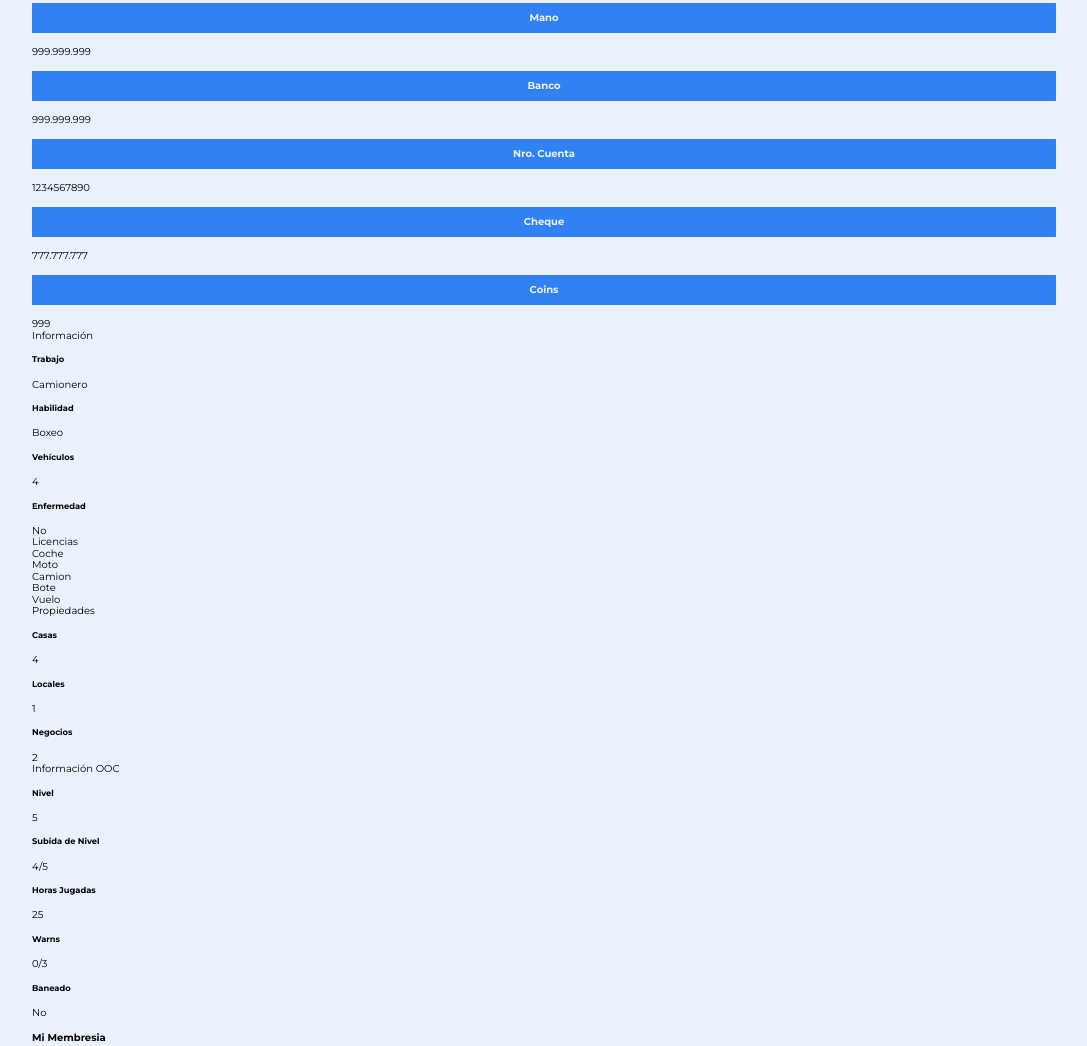
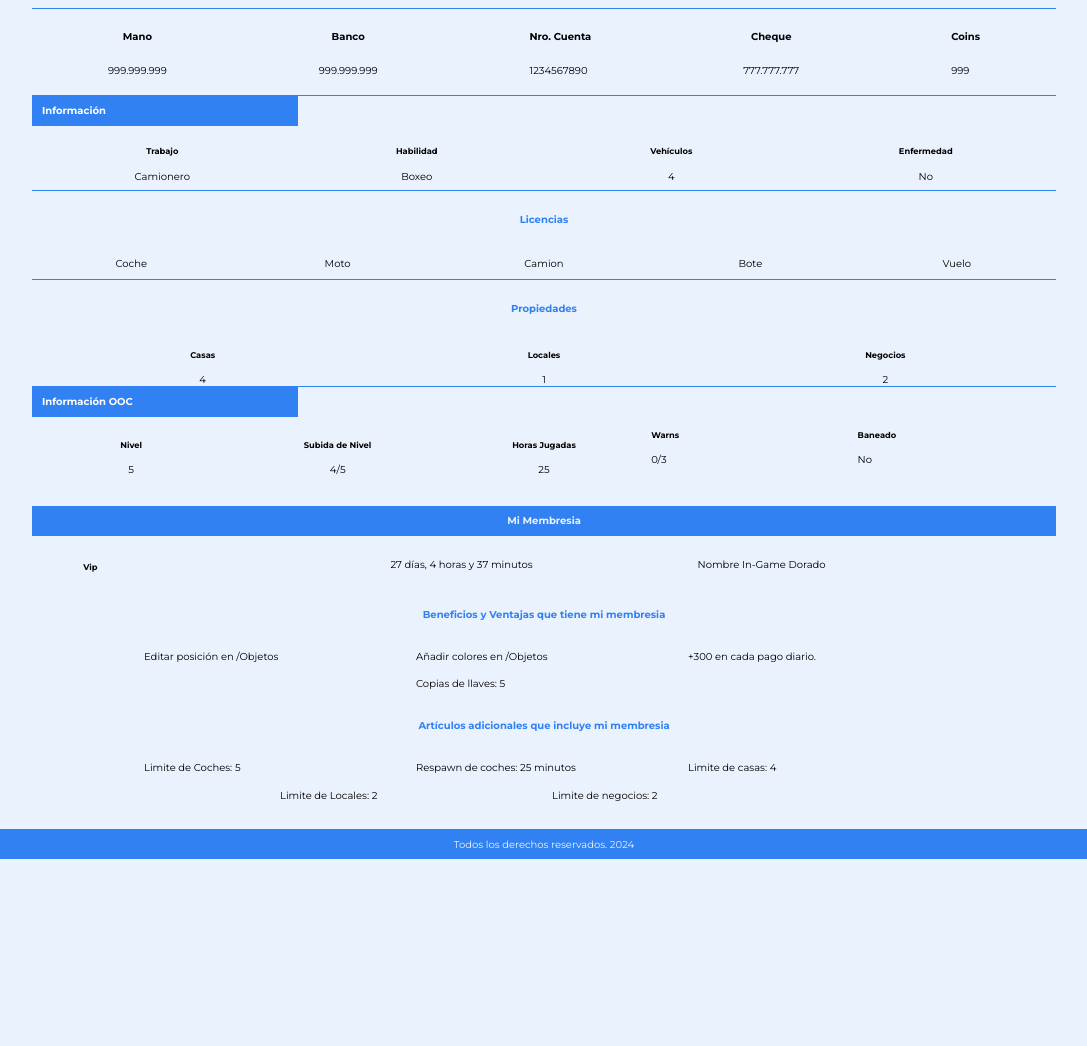
Before and after one commit to Drexel47/San-Andreas-PCU, a website: page pages/users/pcu.html in a window 1280 px wide. Shown: the part 375-1421 px from the top of the page, without its empty margins (96-1183 px from the left). After the commit the page ends 1234 px from the top, so only its background shows below. Drawn offline with Linux system fonts and the light colour scheme; a web font is replaced by a local one.

Commit message:
Actualizar estructura
Restructurar pcu del proyecto

```diff
--- a/pages/users/pcu.html
+++ b/pages/users/pcu.html
@@ -99,26 +99,26 @@
 
 
         </section>
-        <section class="pcu_user_bank center">
-                <div class="money">
+        <section class="user-money">
+                <div class="money item">
                     <h4 class="money-color stat_title _bold">Mano</h4>
                     <span class="stat_desc">999.999.999</span>
 
                 </div>
-                <div class="bank" >
+                <div class="bank item" >
                     <h4 class="bank-color stat_title _bold">Banco</h4>
                     <span class="stat_desc">999.999.999</span>
 
                 </div>
-                <div class="numBank">
+                <div class="account-num item">
                     <h4 class="numBank-color stat_title _bold account-color">Nro. Cuenta</h4>
                     <span class="stat_desc">1234567890</span>
                 </div>
-                <div class="check">
+                <div class="bank-check item">
                     <h4 class="check-color stat_title _bold check-color">Cheque</h4>
                     <span class="stat_desc">777.777.777</span>
                 </div>
-                <div class="coins">
+                <div class="user-coins item">
                     <h4 class="coin-color stat_title _bold">Coins</h4>
                     <span class="stat_desc">999</span>
                 </div>
@@ -128,88 +128,104 @@
 
         </section>
 
-        <section class="_user-info">
-            <div class="_informacion-general">
-                <div class="_informacion-title _bold">Información</div>
-                <div class="_trabajo">
-                    <h5 class="subitem_title _bold">Trabajo</h5>
+        <section class="user-info">
+            <div class="section-title">
+                <h4>Información</h4>
+            </div>
+
+            <div class="informacion-general">
+
+                <div class="trabajo item">
+                    <h5 class="">Trabajo</h5>
                     <span class="subitem_detail">
                         Camionero
                     </span>
                 </div>
-                <div class="_habilidad">
-                    <h5 class="subitem_title _bold">Habilidad</h5>
+                <div class="habilidad item">
+                    <h5 class="">Habilidad</h5>
                     <span class="subitem_detail">
                         Boxeo
                     </span>
                 </div>
-                <div class="_vehiculos">
-                    <h5 class="subitem_title _bold">Vehículos</h5>
+                <div class="vehiculos item">
+                    <h5 class="">Vehículos</h5>
                     <span class="subitem_detail">
                         4
                     </span>
                 </div>
-                <div class="_enfermedad">
-                    <h5 class="subitem_title _bold">Enfermedad</h5>
+                <div class="enfermedad item">
+                    <h5 class="">Enfermedad</h5>
                     <span class="subitem_detail">
                         No
                     </span>
                 </div>
             </div>
-            <div class="_licencias">
-                <div class="_licencias-title _bold">Licencias</div>
-                <div class="_coche">
+            <div class="licencias">
+                <h4 class="section-subtitle">Licencias</h4>
+                <div class="licencias-contenedor">
+                    <div class="_coche item">
                         Coche
                     </div>
-                <div class="_moto">
+                    <div class="_moto item">
                         Moto
                     </div>
-                <div class="_camion">
+                    <div class="_camion item">
                         Camion
                     </div>
-                <div class="_bote">
+                    <div class="_bote item">
                         Bote
                     </div>
-                <div class="_vuelo">
+                    <div class="_vuelo item">
                         Vuelo
                     </div>
                 </div>
-            <div class="_propiedades">
-                <div class="_propiedades-title _bold">Propiedades</div>
-                <div class="_casas">
+            </div>
+            <div class="propiedades">
+                <h4 class="section-subtitle">Propiedades</h4>
+                <div class="propiedades-contenedor">
+                    <div class="casas item">
                         <h5 class="subitem_title _bold">Casas</h5>
                         <span class="subitem_detail">
                         4
                         </span>
                     </div>
-                <div class="_locales">
+                    <div class="locales item">
                         <h5 class="subitem_title _bold">Locales</h5>
                         <span class="subitem_detail">
                             1
                         </span>
                     </div>
-                <div class="_negocios">
+                    <div class="negocios item">
                         <h5 class="subitem_title _bold">Negocios</h5>
                         <span class="subitem_detail">
                             2
                         </span>
                     </div>
+
+
                 </div>
-            <div class="_informacion-ooc">
-                <div class="_ooc-title _bold">Información OOC</div>
-                <div class="_nivel">
+
+
+            </div>
+            <section class="informacion-ooc">
+                <div class="section-title">
+                    <h4>Información OOC</h4>
+                </div>
+
+                <div class="informacion-ooc-contenedor">
+                    <div class="_nivel item">
                         <h5 class="subitem_title _bold">Nivel</h5>
                         <span class="subitem_detail">
                         5
                         </span>
                     </div>
-                <div class="_hrs-subida">
+                    <div class="_hrs-subida item">
                         <h5 class="subitem_title _bold">Subida de Nivel</h5>
                         <span class="subitem_detail">
                         4/5
                         </span>
                     </div>
-                <div class="_hrs-jugadas">
+                    <div class="_hrs-jugadas item">
                         <h5 class="subitem_title _bold">Horas Jugadas</h5>
                         <span class="subitem_detail">
                         25
@@ -227,46 +243,57 @@
                             No
                         </span>
                     </div>
+
+                </div>
+
+
+
+
             </div>
         </section>
 
 </section>
 
 <section class="pcu-vip">
-    <h4 class="pcu-vip-info">Mi Membresia</h4>
+
     <div class="vip-stats">
-
+        <h4>Mi Membresia</h4>
         <div class="vip-type">
             <h5>Vip</h5>
 
             <p class="vip-duration">
                 27 días, 4 horas y 37 minutos
             </p>
+            <p class="vip-name">
+            Nombre In-Game <span class="color_nombre _bold-600 txt-shw">Dorado</span>
+            </p>
         </div>
 
-
-        <div class="Color-Nombre">Nombre In-Game <span class="color_nombre _bold-600 txt-shw">Dorado</span></div>
+    </div>
 
         <div class="ventajas-membresia">
-            <h4>Beneficios y Ventajas que tiene mi membresia</h4>
+            <h4 class="section-subtitle">Beneficios y Ventajas que tiene mi membresia</h4>
 
             <div class="contenedor-ventajas">
-                <div class="editar-posición">Editar posición en <span class="objetos_cmd ml-2 _bold-500">/Objetos</span> </div>
-                <div class="color-objetos">Añadir colores en <span class="objetos_cmd ml-2 _bold-500">/Objetos</span></div>
-                <div class="payday"><span class="money-color _bold-600 mr-2 txt-shw">+300</span>en cada pago diario.</div>
-                <div class="copias-llave">Copias de llaves:<span class="copias_llaves _bold">5</span></div>
-                <div class="Ventajas-adicionales _bold-600">Artículos adicionales que incluye mi membresia</div>
-                <div class="Limite-coches">Limite de Coches:<span class="limite_coches ml-2 _bold">5</span></div>
-                <div class="Respawn-coches">Respawn de coches:<span class="respawn_coches ml-2 _bold">25 minutos</span></div>
-                <div class="limite-casas">Limite de casas:<span class="limite_casas ml-2 _bold">4</span></div>
-                <div class="limite-locales">Limite de Locales:<span class="limite_locales ml-2 _bold">2</span></div>
-                <div class="limite-negocios">Limite de negocios:<span class="limite_negocios ml-2 _bold">2</span></div>
+                <div class="editar-posición item">Editar posición en <span class="objetos_cmd ml-2 _bold-500">/Objetos</span> </div>
+                <div class="color-objetos item">Añadir colores en <span class="objetos_cmd ml-2 _bold-500">/Objetos</span></div>
+                <div class="payday item"><span class="money-color _bold-600 mr-2 txt-shw">+300 </span>en cada pago diario.</div>
+                <div class="copias-llave item">Copias de llaves: <span class="copias_llaves _bold">5</span></div>
+
+            </div>
+            <h4 class="section-subtitle">Artículos adicionales que incluye mi membresia</h4>
+            <div class="otras-ventajas">
+                <div class="limite-coches item">Limite de Coches: <span class="limite_coches ml-2 _bold">5</span></div>
+                <div class="respawn-coches item">Respawn de coches: <span class="respawn_coches ml-2 _bold">25 minutos</span></div>
+                <div class="limite-casas item">Limite de casas: <span class="limite_casas ml-2 _bold">4</span></div>
+                <div class="limite-locales item">Limite de Locales: <span class="limite_locales ml-2 _bold">2</span></div>
+                <div class="limite-negocios item">Limite de negocios: <span class="limite_negocios ml-2 _bold">2</span></div>
 
             </div>
         </div>
 
 
-    </div>
+
 </section>
 
 </main>
--- a/src/scss/layout/_pcu.scss
+++ b/src/scss/layout/_pcu.scss
@@ -4,7 +4,37 @@
         display: none;
     }
 }
+.user-money, .licencias, .propiedades{
+    border-top: 1px solid v.$primario;
+}
+.user-options{
+    .nav-item{
+        a{
+            &:hover{
+                color: v.$secundario;
+            }
 
+        }
+
+    }
+
+
+
+}
+.pcu{
+
+
+
+    .user-info,
+    .informacion-ooc
+    {
+        border-top: 1px solid v.$primario;
+
+
+    }
+
+
+}
 
 .user{
 
@@ -88,3 +118,124 @@
         }
     }
 }
+
+
+.contenedor-ventajas,
+.otras-ventajas{
+
+    display: flex;
+    flex-wrap: wrap;
+    align-items: center;
+    justify-content: center;
+    .item{
+        gap: 1rem;
+        width: 25%;
+        margin: .8rem;
+
+    }
+}
+
+.vip-type
+{
+    display: flex;
+    flex-wrap: wrap;
+    justify-content: center;
+
+    h5{
+        width: 30%;
+    }
+    p{
+        width: 30%;
+    }
+
+}
+
+.user-money{
+
+    display: flex;
+    flex-wrap: wrap;
+    justify-content: space-around;
+    align-items: center;
+    width: 100%;
+
+    margin: 1.8rem auto;
+    h4{
+        color: black;
+        background: transparent;
+    }
+    .item{
+        display: block;
+
+    }
+}
+
+.section-title
+{
+    h4{
+        justify-content: flex-start;
+        padding-left: 1rem;
+        &:first-of-type{
+            color: white;
+            background: v.$primario;
+            height: 3rem;
+            width: 25%;
+
+            margin: 0;
+        }
+    }
+
+}
+
+.user-info,
+.informacion-ooc{
+
+
+
+
+    .informacion-general{
+        display: grid;
+        gap: 1rem;
+        grid-template-columns: repeat(4, 1fr);
+        margin: .8rem;
+        .item{
+
+            text-align: center;
+        }
+    }
+}
+
+
+.propiedades-contenedor{
+    display: grid;
+    grid-template-columns: repeat(3, 1fr);
+
+    .item{
+        display: flex;
+        flex-direction: column;
+        justify-content: center;
+        align-items: center;
+    }
+
+}
+
+.licencias,
+.informacion-ooc
+{
+
+    &-contenedor{
+
+        display: grid;
+        gap: .8rem;
+        grid-template-columns: repeat(5, 1fr);
+        .item{
+            padding: 1rem;
+            text-align: center;
+        }
+    }
+
+}
+
+.section-subtitle{
+    background: transparent;
+    color: v.$primario;
+}
```
Also changed, not shown: src/scss/app.css, 1 other file. Lines whose indentation alone changed are shown as unchanged.
